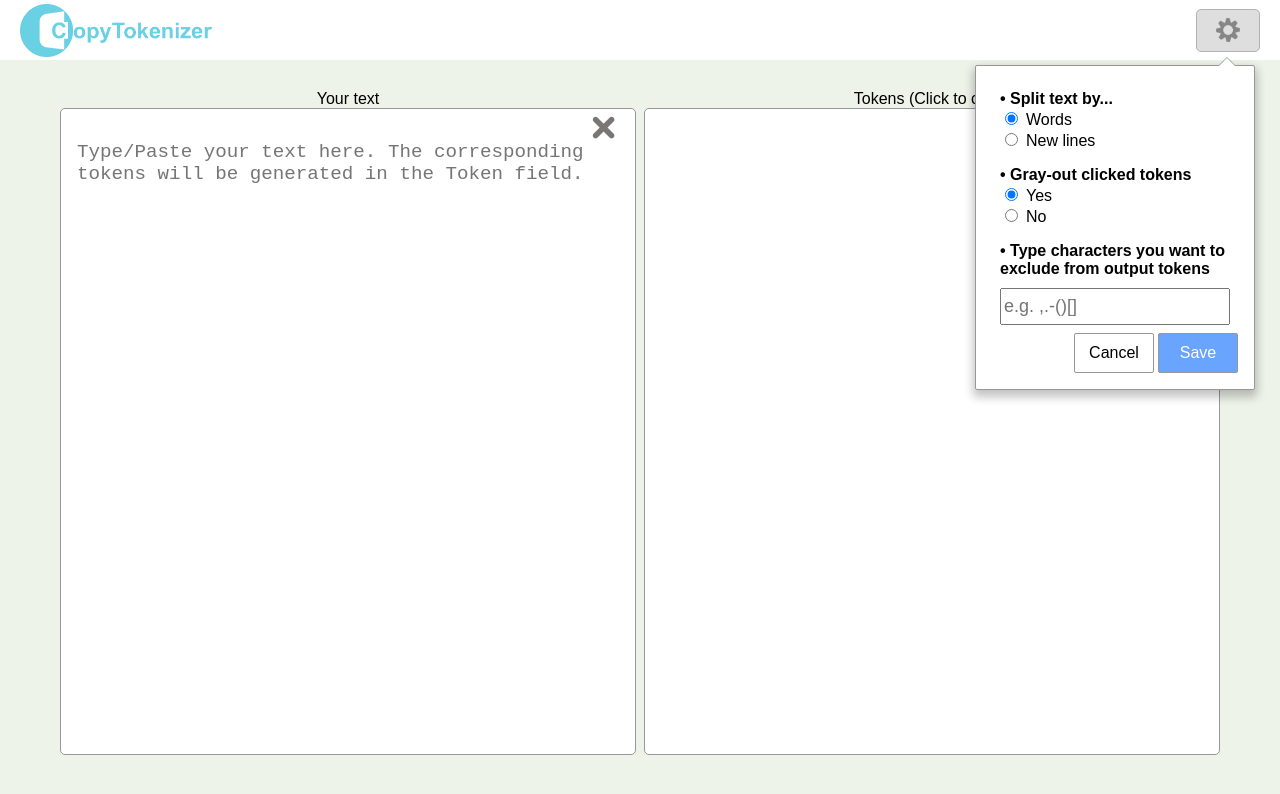
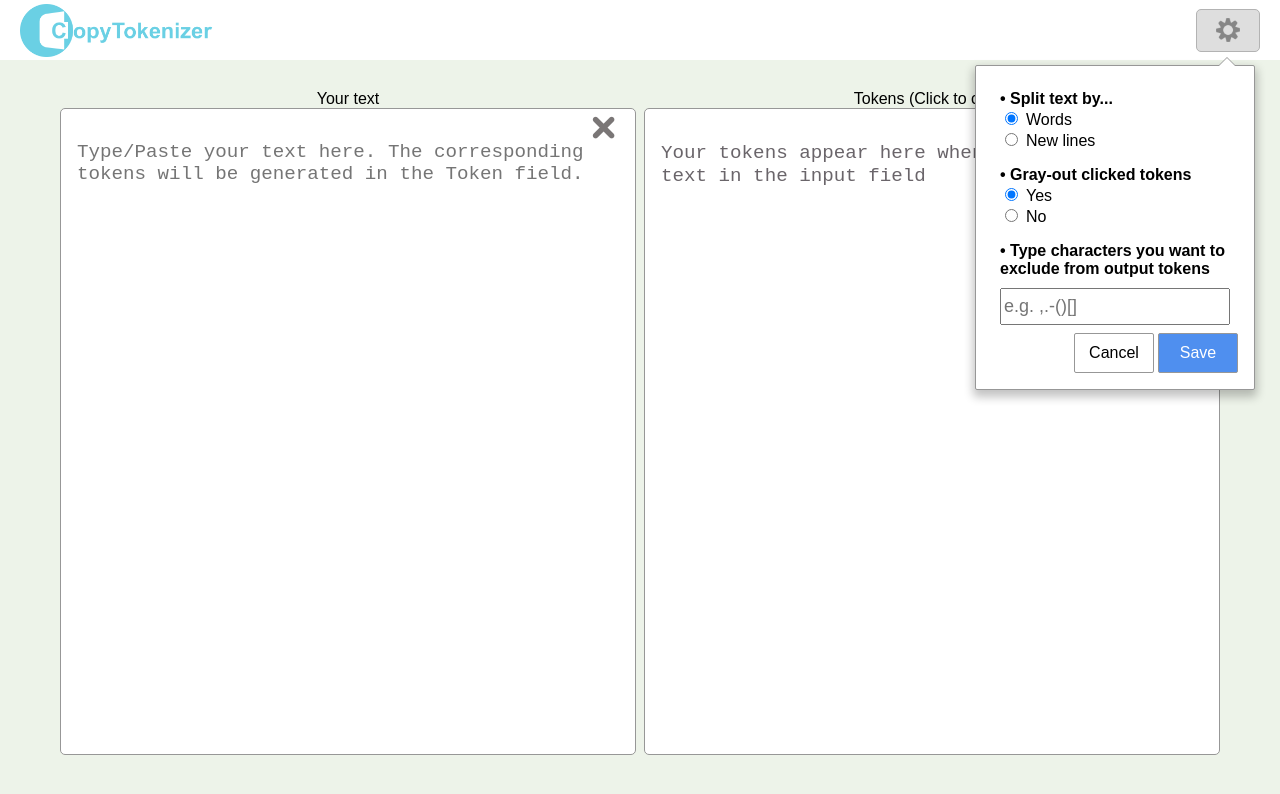
Before and after one commit to Lulkafe/CopyTokenizer, a React app: page / in a window 1280 px wide. Shown: the top 794 px of the page. Built offline with nearby package versions, Linux system fonts and the light colour scheme.

Commit message:
Added a placeholder to the output area

```diff
--- a/src/components.tsx
+++ b/src/components.tsx
@@ -238,6 +238,7 @@ function OutputArea (props) {
     const { isMobile } = props;
     const { input, removedChars, colorToken, splitBySpace } = state;
     const headerText = `Tokens (${isMobile? 'Tap' : 'Click'} to copy)`;
+
     let config: TokenConfig = {
         removedChars,
         colorToken,
@@ -248,7 +249,10 @@ function OutputArea (props) {
         <div className='output-area__wrapper'>
             <p className='output-area__header'>{headerText}</p>
             <div className='output-area'>
-                    { linesToElements(input, config) }
+                { input.length === 0 || input[0] === ''?
+                    <span className='output-area__placeholder'>Your tokens appear here when you input your text in the input field</span>
+                    : linesToElements(input, config)
+                }
             </div>
         </div>
     )
--- a/src/sass/nav-bar.sass
+++ b/src/sass/nav-bar.sass
@@ -119,7 +119,7 @@
     margin-top: 4px
 
 .setting-window__save-button
-    background: #69A5FF
+    background: #4f8fef
     border: 1px solid #507fc6
     margin-left: 4px
     color: white
--- a/src/sass/output-area.sass
+++ b/src/sass/output-area.sass
@@ -13,6 +13,10 @@
 .output-area__paragraph
     margin: 0 0 5px 0
     min-height: 1.3rem
+
+.output-area__placeholder
+    font-family: monospace
+    color: #6a656a
 
 .output-area__header
     text-align: center
```
